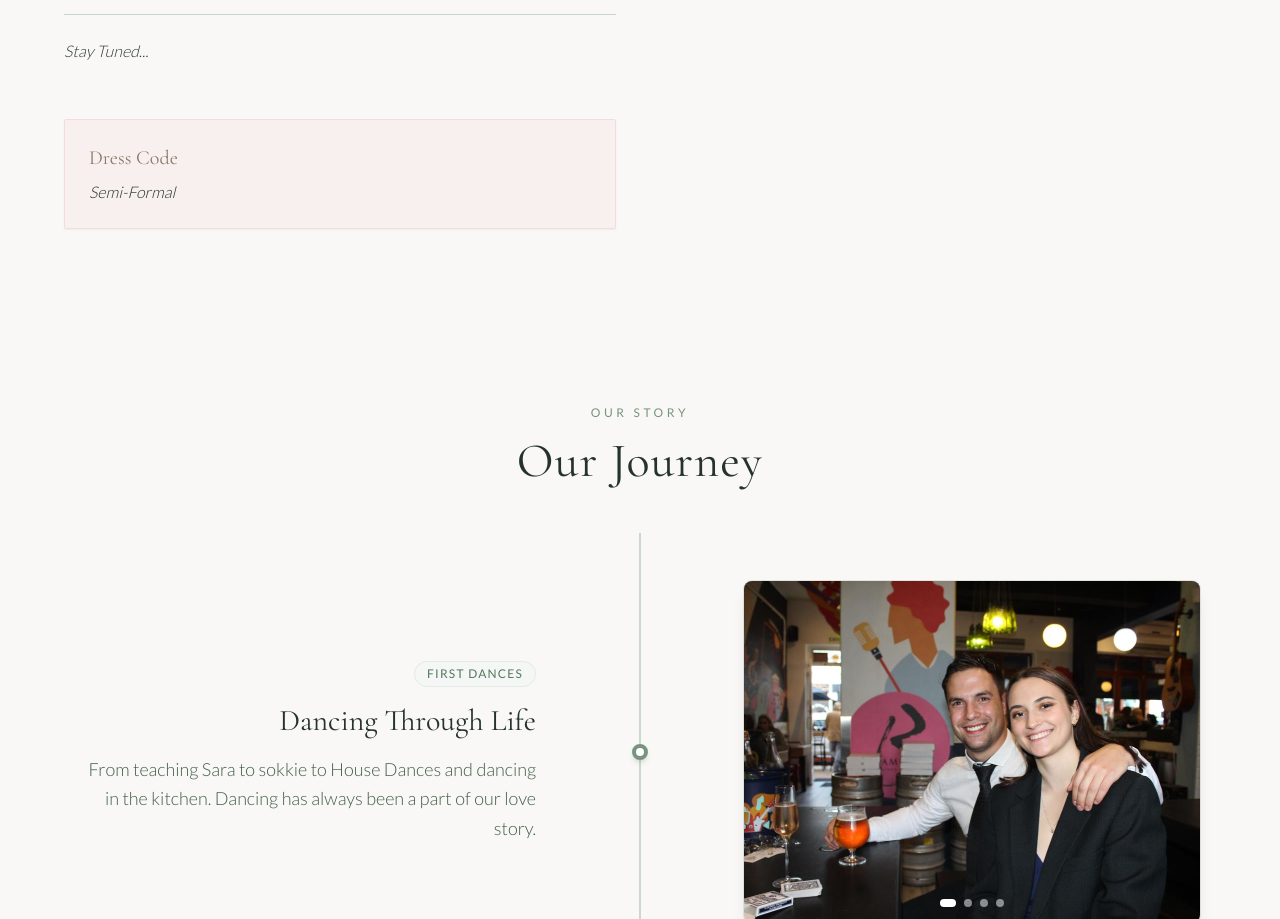
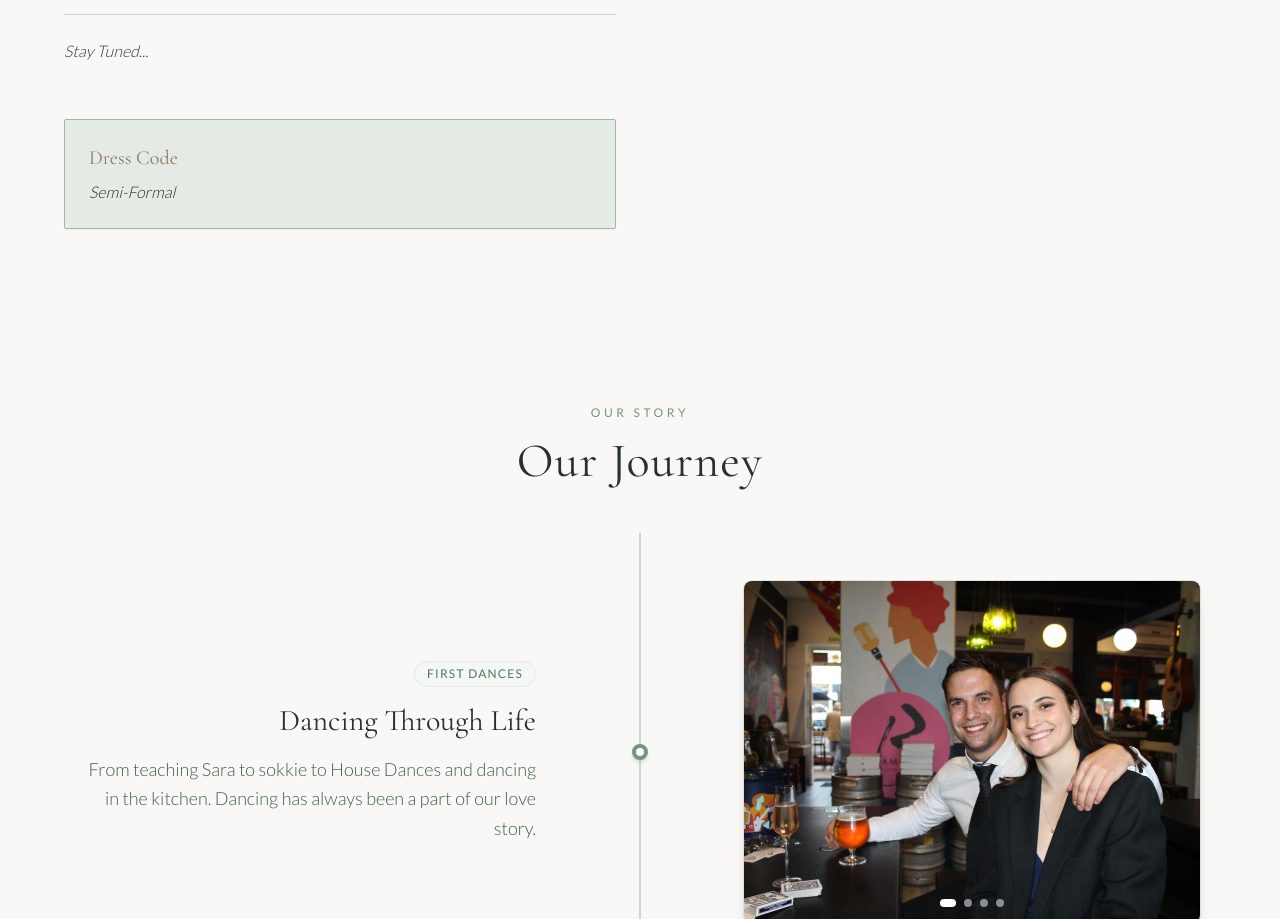
Before and after one commit to gerrithbrink/brink-wedding, a React (Vite) app: page / in a window 1280 px wide. Shown: the part 1303-2222 px from the top of the page. Built offline with nearby package versions, Linux system fonts and the light colour scheme.

Commit message:
style: update InfoSection background and border colors to sage tones.

```diff
--- a/components/InfoSection.tsx
+++ b/components/InfoSection.tsx
@@ -59,7 +59,7 @@ export const InfoSection: React.FC = () => {
               )}
             </div>
 
-            <div className="bg-rustic-rose/30 p-6 border border-rustic-rose rounded-sm shadow-sm hover:shadow-md transition-shadow">
+            <div className="bg-sage-200/40 p-6 border border-sage-300 rounded-sm shadow-sm hover:shadow-md transition-shadow">
               <h3 className="text-xl font-serif text-rustic-brown mb-2">Dress Code</h3>
               <p className="text-sage-900 font-light italic">
                 {WEDDING_DETAILS.dressCode}
```
